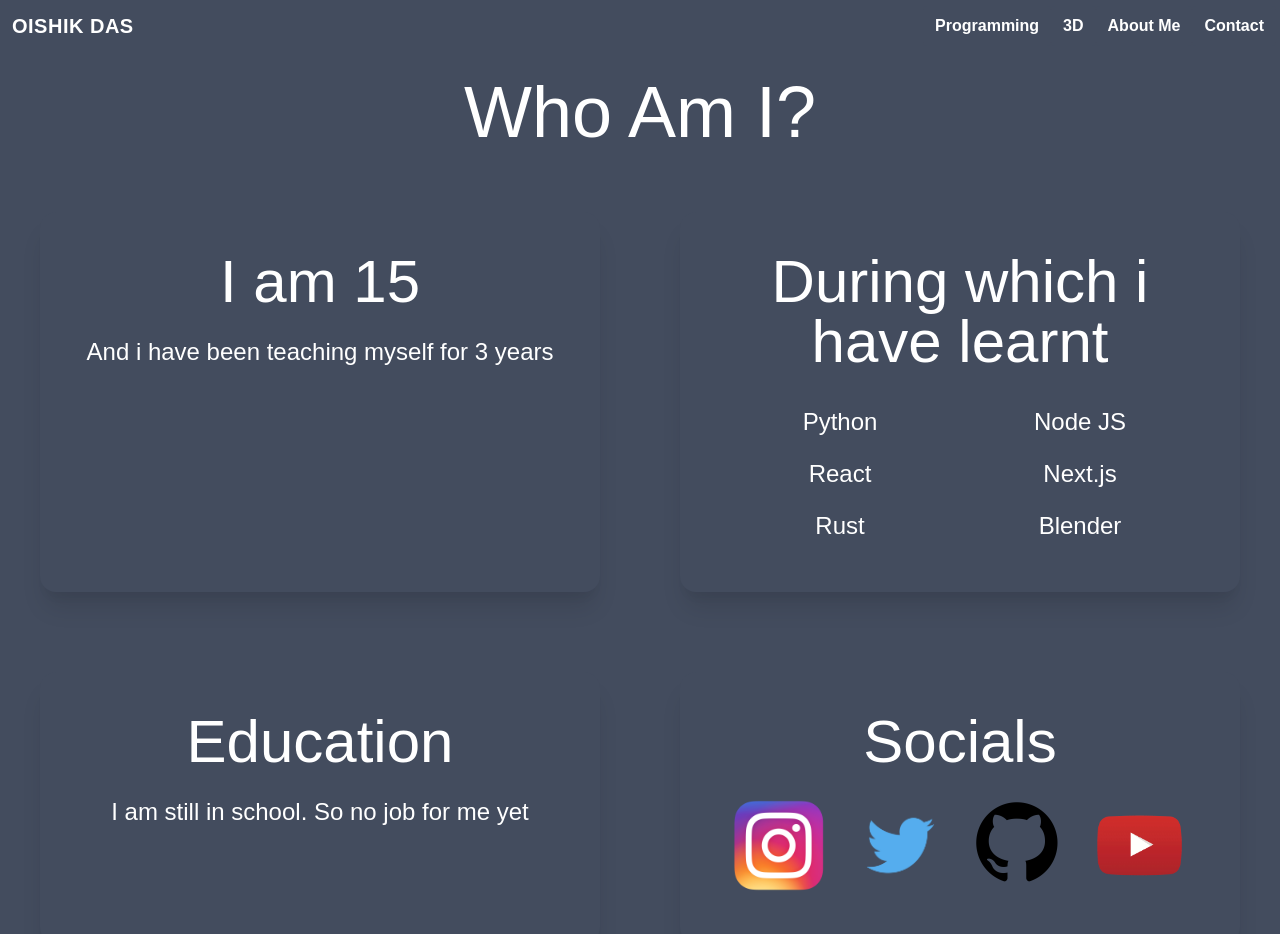
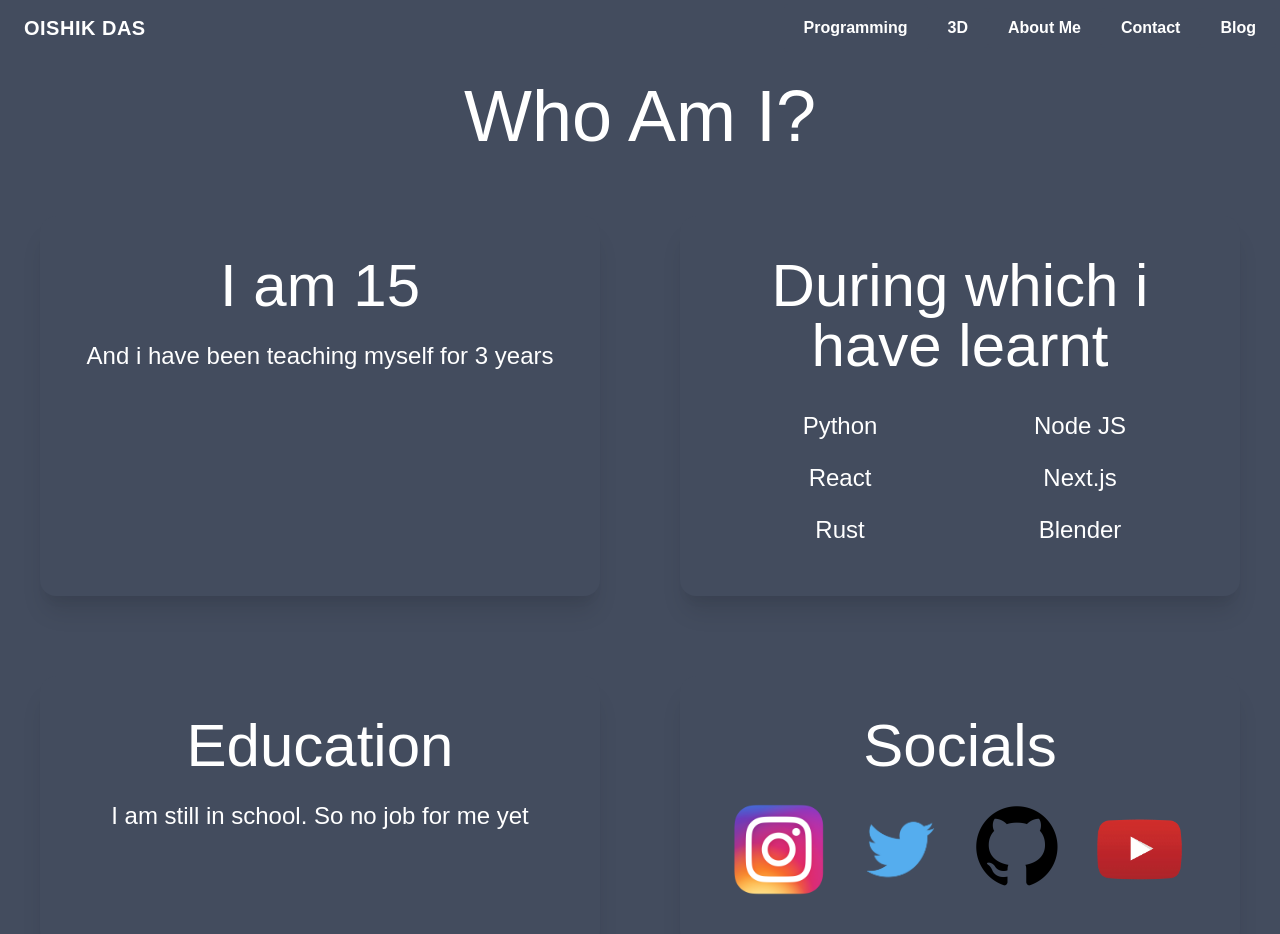
Before and after one commit to Calcium3d/Portfolio, a Next.js app: page /about in a window 1280 px wide. Shown: the top 934 px of the page. Built offline with nearby package versions, Linux system fonts and the light colour scheme; what tailwind-nord would draw is missing.

Commit message:
added transitions

```diff
--- a/components/Card.jsx
+++ b/components/Card.jsx
@@ -7,21 +7,21 @@ export function Card(props) {
 
     if (title == "github") {
         return (
-            <div className="shadow-xl bg-nord0 p-10 m-10 place-content-center rounded-2xl md:w-8/12">
-                <h1 className="text-white bg-nord0 text-1xl md:text-2xl text-center">
+            <div className="shadow-xl bg-nord0 p-10 m-10 place-content-center rounded-2xl md:w-8/12 animate-fade">
+                <h1 className="text-white bg-nord0 text-1xl md:text-2xl text-center animate-fade">
                     To checkout more projects, take a peek at my <span className="bg-nord0 text-grey"><a href="https://github.com/awsomemanNever"  className="bg-nord0 text-nord10">Github</a></span>
                 </h1>
             </div>
         )
     } else {
         return (
-            <div className="shadow-xl bg-nord0 p-10 m-10 rounded-2xl md:w-8/12 ">
-                <h1 className="bg-nord0 text-white text-4xl text-center">{title}</h1>
-                <div className="md:grid bg-nord0 h-auto md:grid md:grid-rows-1 md:grid-cols-2">
-                    <p className="bg-nord0 text-white text-1xl md:text-2xl text-center md:col-start-1 md:col-end-1">
+            <div className="shadow-xl bg-nord0 p-10 m-10 rounded-2xl md:w-8/12 animate-fade">
+                <h1 className="bg-nord0 text-white text-4xl text-center animate-fade">{title}</h1>
+                <div className="md:grid bg-nord0 h-auto md:grid md:grid-rows-1 md:grid-cols-2 animate-fade">
+                    <p className="bg-nord0 text-white text-1xl md:text-2xl text-center md:col-start-1 md:col-end-1 animate-fade">
                         {data}
                     </p>
-                    <Image src={picture} alt={title} layout="responsive" className="bg-nord0 shadow-inner md:float-right  object-contain md:col-start-2 md:col-end-2" />
+                    <Image src={picture} alt={title} layout="responsive" className="bg-nord0 shadow-inner md:float-right  object-contain md:col-start-2 md:col-end-2 animate-fade" />
                 </div>
             </div>
         )
--- a/components/Navbar.jsx
+++ b/components/Navbar.jsx
@@ -12,7 +12,7 @@ export const Navbar = () => {
     <div className="font-sans">
       <nav className='flex items-center flex-wrap bg-nord1 p-1 '>
         <Link href='/'>
-          <a className='bg-nord1 inline-flex items-center p-2 mr-4 '>
+          <a className='bg-nord1 inline-flex px-5 items-center p-2 mr-4 '>
             <span className=' bg-nord1 text-xl text-white font-bold uppercase tracking-wide'>
               Oishik Das
             </span>
@@ -45,23 +45,28 @@ export const Navbar = () => {
         >
           <div className='bg-nord1 lg:inline-flex lg:flex-row lg:ml-auto lg:w-auto w-full lg:items-center items-start  flex flex-col lg:h-auto'>
             <Link href='/programming'>
-              <a className='bg-nord1 lg:inline-flex lg:w-auto w-full px-3 py-2 rounded text-white font-bold items-center justify-center hover:bg-nord0 hover:text-white'>
+              <a className='bg-nord1 lg:inline-flex lg:w-auto w-full px-5 py-3 rounded text-white font-bold items-center justify-center hover:bg-nord0 hover:shadow-lg hover:text-white transition-all duration-500'>
                 Programming
               </a>
             </Link>
             <Link href='/3d'>
-              <a className='bg-nord1 lg:inline-flex lg:w-auto w-full px-3 py-2 rounded text-white font-bold items-center justify-center hover:bg-nord0 hover:text-white'>
+              <a className='bg-nord1 lg:inline-flex lg:w-auto w-full px-5 py-2 rounded text-white font-bold items-center justify-center hover:bg-nord0 hover:shadow-lg hover:text-white transition-all duration-500'>
                 3D
               </a>
             </Link>
             <Link href='/about'>
-              <a className='bg-nord1 lg:inline-flex lg:w-auto w-full px-3 py-2 rounded text-white font-bold items-center justify-center hover:bg-nord0 hover:text-white'>
+              <a className='bg-nord1 lg:inline-flex lg:w-auto w-full px-5 py-2 rounded text-white font-bold items-center justify-center hover:bg-nord0 hover:shadow-lg hover:text-white transition-all duration-500'>
                 About Me
               </a>
             </Link>
             <Link href='/contact'>
-              <a className='bg-nord1 lg:inline-flex lg:w-auto w-full px-3 py-2 rounded text-white font-bold items-center justify-center hover:bg-nord0 hover:text-white'>
+              <a className='bg-nord1 lg:inline-flex lg:w-auto w-full px-5 py-2 rounded text-white font-bold items-center justify-center hover:bg-nord0 hover:shadow-lg hover:text-white transition-all duration-500'>
                 Contact
+              </a>
+            </Link>
+            <Link href='https://61980a75136be526b96b5201--elegant-minsky-3b2869.netlify.app/'>
+              <a className='bg-nord1 lg:inline-flex lg:w-auto w-full px-5 py-2 rounded text-white font-bold items-center justify-center hover:bg-nord0 hover:shadow-lg hover:text-white transition-all duration-500'>
+                Blog
               </a>
             </Link>
           </div>
--- a/pages/3d.js
+++ b/pages/3d.js
@@ -13,7 +13,7 @@ export default function Home() {
         <link rel='icon' href='/icon.jpg' />
       </Head>
       <Navbar />
-      <div className="grid grid-cols-1 grid-rows-3 lg:grid-cols-3 lg:grid-rows-1 place-content-center mt-24">
+      <div className="grid grid-cols-1 grid-rows-3 lg:grid-cols-3 lg:grid-rows-1 place-content-center mt-24 animate-fade">
         <div className="shadow-xl bg-nord0 p-10 m-10 rounded-2xl">
           <h1 className="bg-nord0 text-white text-4xl text-center">Cars</h1>
           <br />
@@ -30,7 +30,7 @@ export default function Home() {
             <Image src={cloud} alt="rx7" layout="responsive" className="bg-nord0 shadow-inner md:float-right  object-contain md:col-start-2 md:col-end-2 rounded bg-nord0" />
         </div>
       </div>
-      <div className="grid place-content-center">
+      <div className="grid place-content-center animate-fade">
         <div className="shadow-xl bg-nord0 p-10 m-10 rounded-2xl">
           <p className="bg-nord0 text-white text-2xl text-center w-auto">For more click <a className="no-underline bg-nord0 text-nord7" href="https://the_blue_chalk.artstation.com/">Here</a></p>
         </div>
--- a/pages/about.js
+++ b/pages/about.js
@@ -14,12 +14,12 @@ export default function Home() {
         <link rel='icon' href='/icon.jpg' />
       </Head>
       <Navbar />
-      <div className="min-h-fifteen grid place-content-center text-white text-5xl md:text-7xl">
+      <div className="min-h-fifteen grid place-content-center text-white text-5xl md:text-7xl animate-fade">
           <h1>
               Who Am I?
           </h1>
       </div>
-      <div className="grid grid-cols-1 lg:grid-cols-2">
+      <div className="grid grid-cols-1 lg:grid-cols-2 animate-fade">
             <div className="shadow-xl bg-nord0 p-10 m-10 rounded-2xl">
                 <h1 className="bg-nord0 text-white text-4xl text-center md:text-6xl">
                     I am 15
--- a/pages/contact.js
+++ b/pages/contact.js
@@ -9,12 +9,12 @@ export default function Home() {
         <link rel='icon' href='/icon.jpg' />
       </Head>
       <Navbar />
-      <div className="min-h-fifteen grid place-content-center mx-auto">
+      <div className="min-h-fifteen grid place-content-center mx-auto animate-fade">
         <h1 className="text-white text-center align-middle text-4xl md:text-6xl">
             Want to Contact me?
         </h1>
       </div>
-      <div className="grid place-content-center mx-auto my-40">
+      <div className="grid place-content-center mx-auto my-40 animate-fade">
         <p className="grid place-content-center text-3xl text-nord10 md:text-5xl">
             <a href="mailto:thebluechalk@gmail.com">
                 Gimme an email
--- a/tailwind.config.js
+++ b/tailwind.config.js
@@ -5,6 +5,21 @@ module.exports = {
   presets: [],
   darkMode: false, // or 'media' or 'class'
   theme: {
+    extend: {
+
+      // that is animation class
+      animation: {
+        fade: 'fadeOut 3s ease-in-out',
+      },
+
+      // that is actual animation
+      keyframes: theme => ({
+        fadeOut: {
+          '0%': { opacity: 0 },
+          '100%': { opacity: 1 },
+        },
+      }),
+    },
     screens: {
       sm: '640px',
       md: '768px',
```
